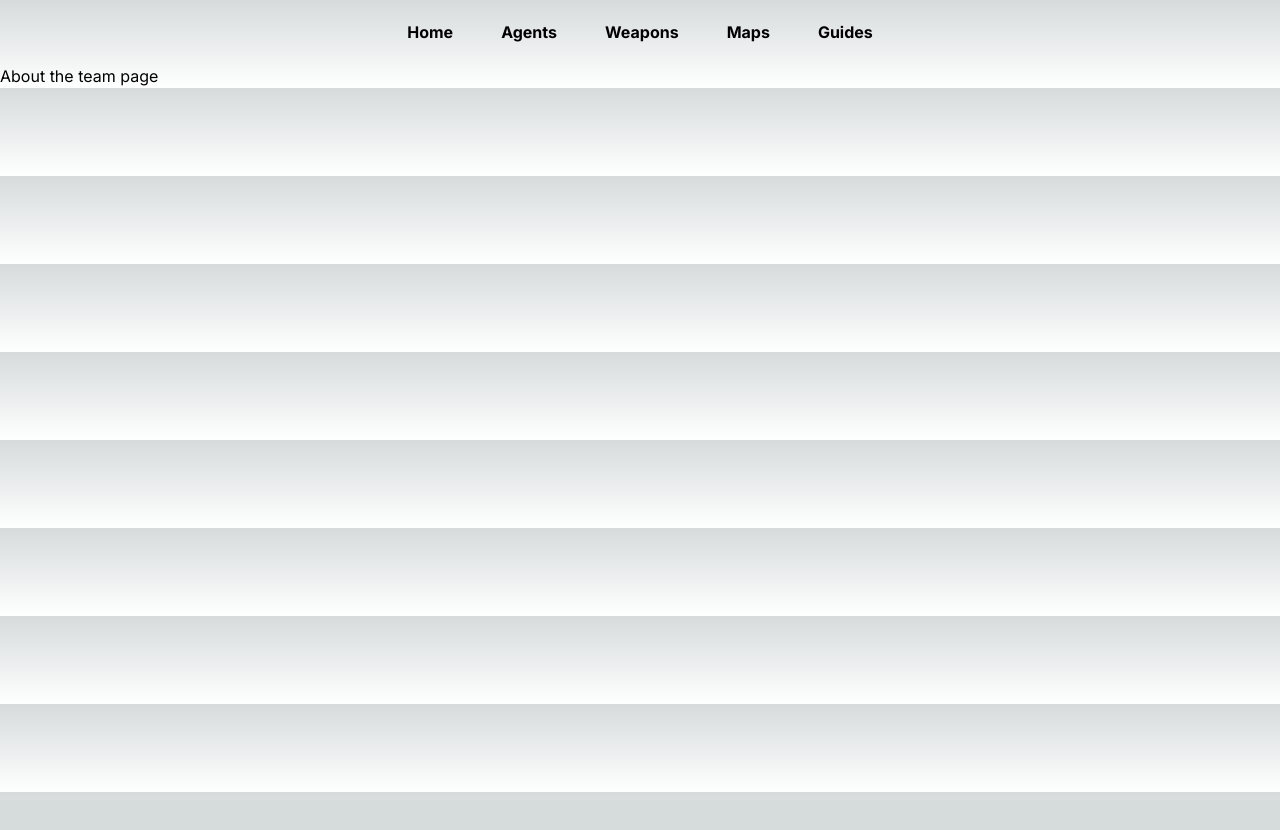
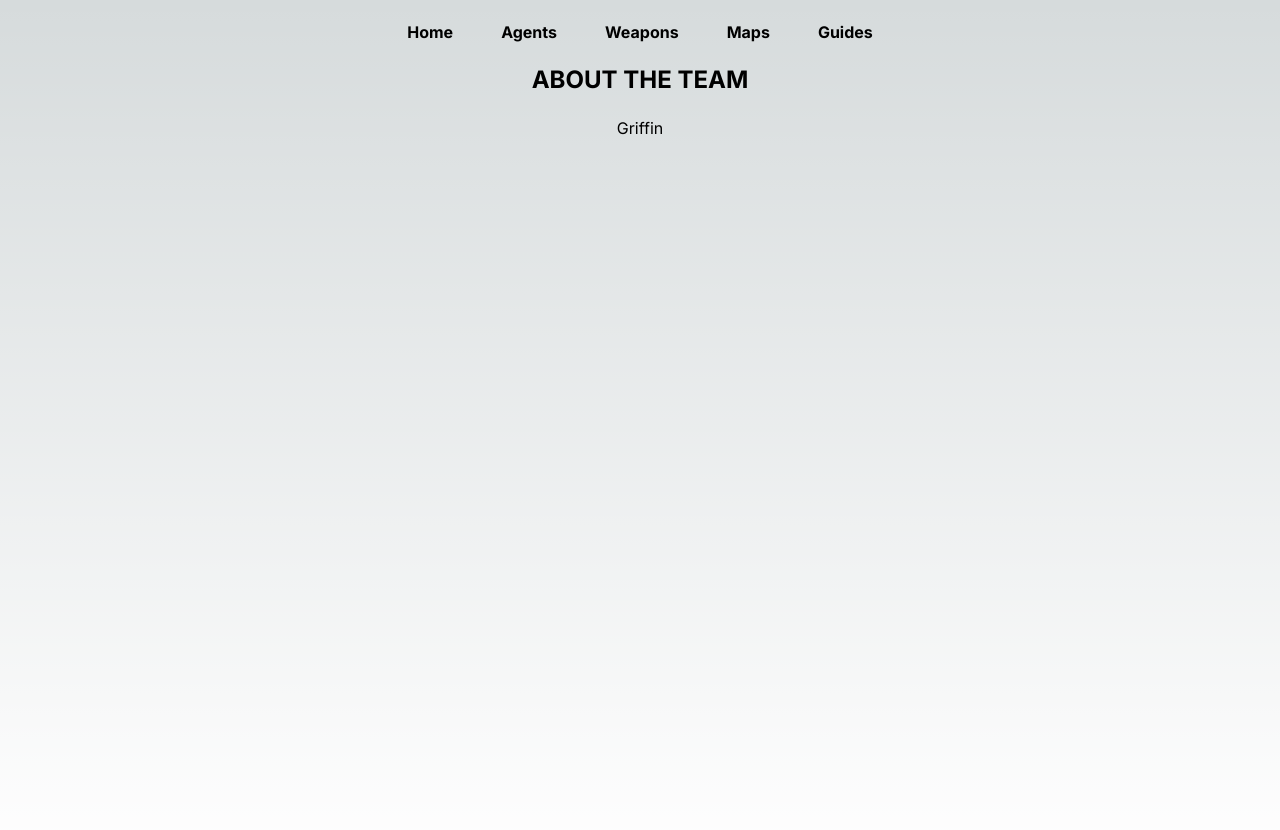
Before and after one commit to ffirgin/valo-ez, a Next.js app: page /about in a window 1280 px wide. Shown: the top 830 px of the page. Before the commit the page ends 800 px from the top, so only its background shows below. Built offline with nearby package versions, Linux system fonts and the light colour scheme.

Commit message:
adding content and styling changes

```diff
--- a/src/app/about/page.tsx
+++ b/src/app/about/page.tsx
@@ -1,3 +1,20 @@
+import Image from "next/image"
+
 export default function About() {
-  return <div>About the team page</div>;
+  return (
+    <div className="min-h-screen">
+      <h1 className="text-center uppercase text-2xl font-bold pb-5">
+        {" "}
+        About The Team
+      </h1>
+      <div className="text-center">
+        <h2>Griffin</h2>
+        <div>
+          {/* <Image
+            src={}
+          /> */}
+        </div>
+      </div>
+    </div>
+  );
 }
--- a/src/app/components/navbar.tsx
+++ b/src/app/components/navbar.tsx
@@ -31,7 +31,7 @@ const NavBar = () => {
       <Link
         key={item.menu}
         href={item.link}
-        className="hover:text-indigo-500 font-bold py-5 px-2 rounded mx-4"
+        className="hover:text-white hover:drop-shadow font-bold py-5 px-2 rounded mx-4"
       >
         {item.menu}
       </Link>
--- a/src/app/page.tsx
+++ b/src/app/page.tsx
@@ -13,8 +13,8 @@ export default function Home() {
           about the agents, weapons and maps of the game! Guides coming soon...
         </p>
         <div className="flex pt-3 items-center">
-          <button className="bg-indigo-500 hover:bg-indigo-700 text-white font-bold py-2 px-3 rounded mx-4">
-            Get Started
+          <button className="bg-slate-500 hover:bg-black text-white font-bold py-2 px-3 rounded mx-4">
+            Get Learning
           </button>
           <a href="/about">
             Learn more <span className="hover:translate-x-1 ease-in-out duration-200">→</span>
```
